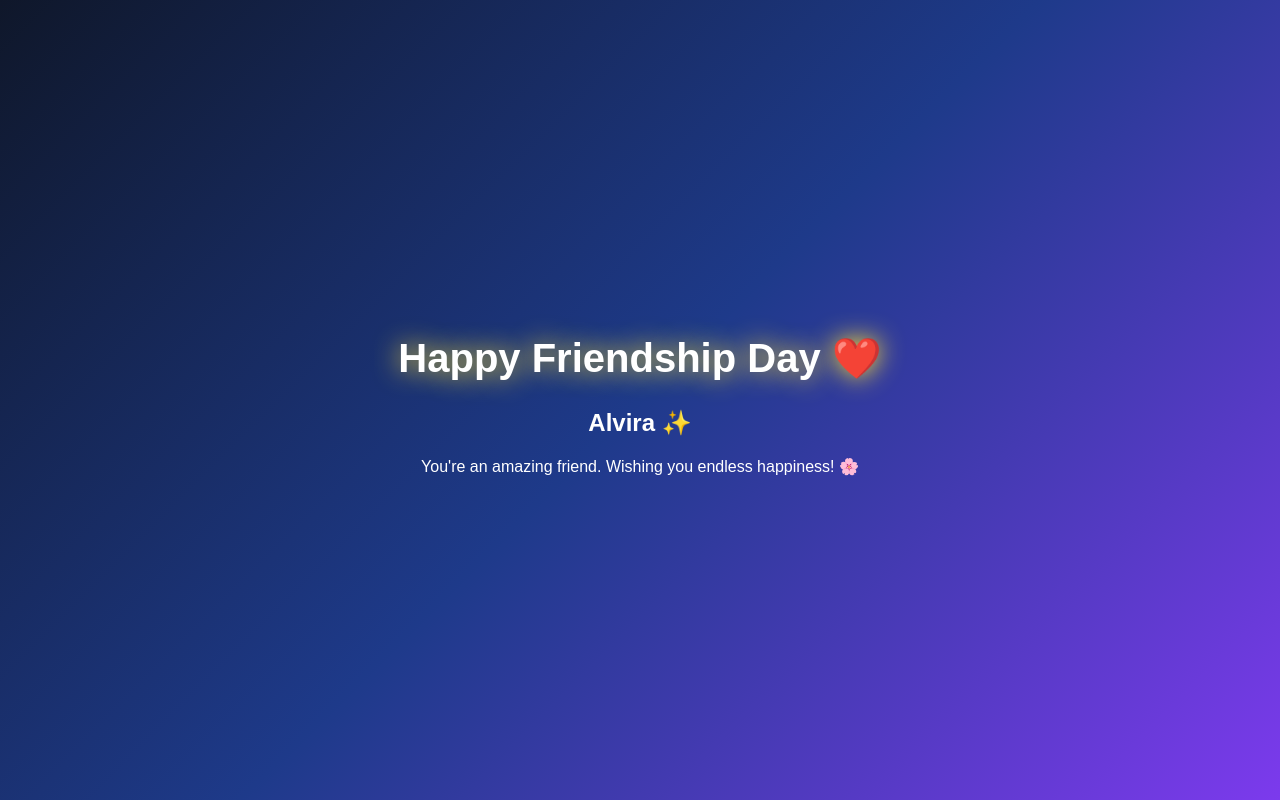
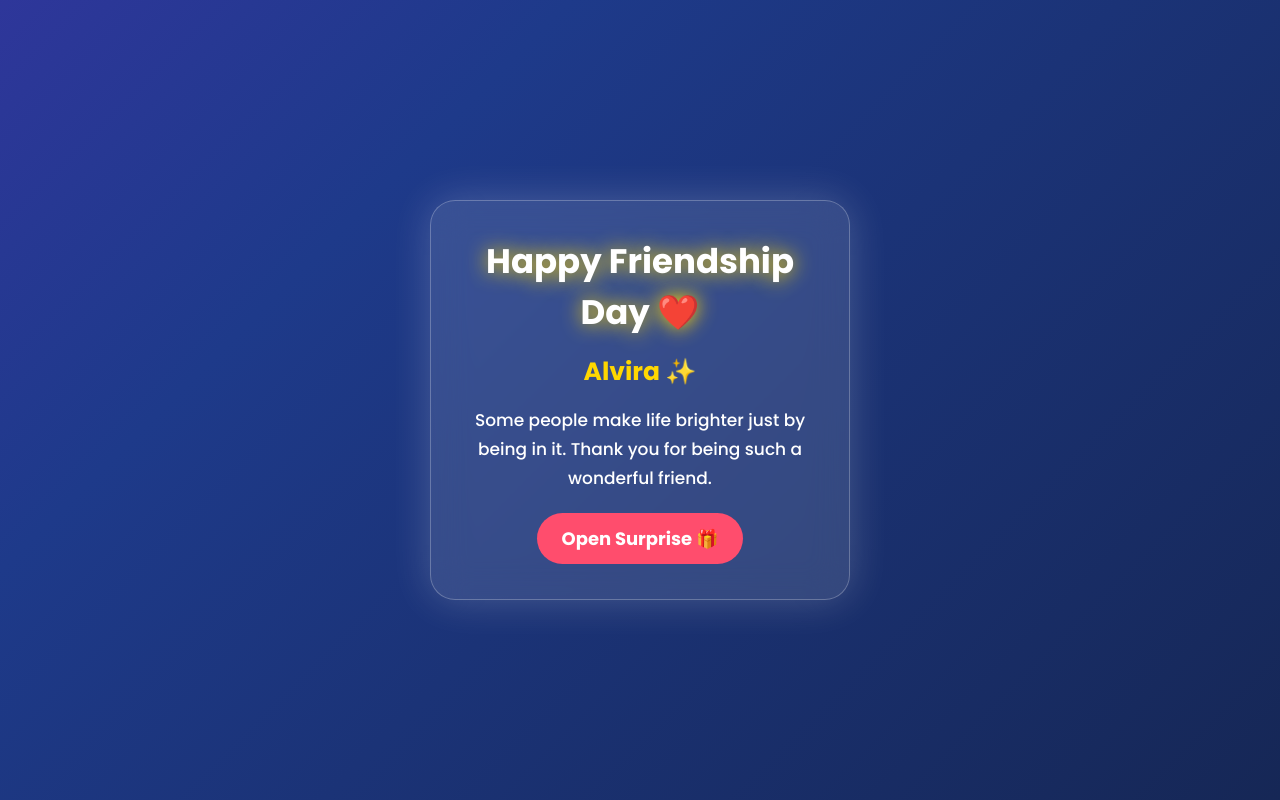
Before and after one commit to jatinlakhara57-ux/friendship-day, a plain HTML site: page index.html in a window 1280 px wide. Drawn offline with Linux system fonts and the light colour scheme.

Commit message:
Update index.html
My best friend

```diff
--- a/index.html
+++ b/index.html
@@ -1,34 +1,196 @@
 <!DOCTYPE html>
-<html>
+<html lang="en">
 <head>
-<title>Happy Friendship Day</title>
+<meta charset="UTF-8">
+<meta name="viewport" content="width=device-width, initial-scale=1.0">
+<title>Happy Friendship Day Alvira ❤️</title>
+
+<link href="https://fonts.googleapis.com/css2?family=Poppins:wght@300;500;700&display=swap" rel="stylesheet">
+
 <style>
+
+*{
+margin:0;
+padding:0;
+box-sizing:border-box;
+font-family:'Poppins',sans-serif;
+}
+
 body{
-  margin:0;
 height:100vh;
+overflow:hidden;
 display:flex;
 justify-content:center;
 align-items:center;
-  background:linear-gradient(135deg,#0f172a,#1e3a8a,#7c3aed);
+background:linear-gradient(-45deg,#0f172a,#1e3a8a,#6d28d9,#ec4899);
+background-size:400% 400%;
+animation:bg 12s ease infinite;
+}
+
+@keyframes bg{
+0%{background-position:0% 50%;}
+50%{background-position:100% 50%;}
+100%{background-position:0% 50%;}
+}
+
+.card{
+width:90%;
+max-width:420px;
+padding:35px;
+border-radius:25px;
+background:rgba(255,255,255,.12);
+backdrop-filter:blur(18px);
+border:1px solid rgba(255,255,255,.25);
+text-align:center;
 color:white;
-  font-family:Arial,sans-serif;
-  text-align:center;
+box-shadow:0 0 40px rgba(255,255,255,.2);
+animation:zoom 1.5s ease;
 }
+
+@keyframes zoom{
+from{
+opacity:0;
+transform:scale(.7);
+}
+to{
+opacity:1;
+transform:scale(1);
+}
+}
+
 h1{
-  font-size:40px;
-  animation: glow 2s infinite alternate;
+font-size:34px;
+margin-bottom:15px;
+text-shadow:0 0 20px gold;
 }
-@keyframes glow{
-  from{ text-shadow:0 0 10px #fff; }
-  to{ text-shadow:0 0 30px gold; }
+
+h2{
+font-size:25px;
+color:#ffd700;
+margin-bottom:15px;
+}
+
+p{
+line-height:1.7;
+font-size:17px;
+}
+
+button{
+margin-top:30px;
+padding:15px 35px;
+border:none;
+border-radius:50px;
+font-size:18px;
+cursor:pointer;
+background:gold;
+font-weight:bold;
+transition:.3s;
+}
+
+button:hover{
+transform:scale(1.1);
+}
+
+#gift{
+display:none;
+margin-top:25px;
+font-size:55px;
+animation:gift 1s infinite;
+}
+
+@keyframes gift{
+50%{
+transform:translateY(-10px);
+}
+}
+
+#message{
+display:none;
+margin-top:25px;
+font-size:18px;
+color:#fff;
+}
+
+.heart{
+position:absolute;
+color:#ff4d6d;
+font-size:25px;
+animation:float 6s linear infinite;
+}
+
+@keyframes float{
+0%{
+transform:translateY(100vh);
+opacity:0;
+}
+100%{
+transform:translateY(-120vh);
+opacity:1;
+}
+}
+
+</style>
+</head>
+
+<body>
+
+<div class="card">
+
+<h1>Happy Friendship Day ❤️</h1>
+
+<h2>Alvira ✨</h2>
+
+<p>
+Some people make life brighter just by being in it.
+Thank you for being such a wonderful friend.
+</p>
+
+<button onclick="openGift()">
+Open Surprise 🎁
+</button>
+
+<div id="gift">
+🎁
+</div>
+
+<div id="message">
+  <style>
+button{
+  margin-top:20px;
+  padding:12px 25px;
+  font-size:18px;
+  border:none;
+  border-radius:30px;
+  background:#ff4d6d;
+  color:white;
+  cursor:pointer;
+}
+
+#msg{
+  display:none;
+  margin-top:20px;
+  font-size:22px;
+  color:#ffe66d;
 }
 </style>
+<script>
+function surprise(){
+  document.getElementById("msg").style.display="block";
+}
+</script>
 </head>
+
 <body>
 <div>
   <h1>Happy Friendship Day ❤️</h1>
-<h2>Alvira ✨</h2>
-<p>You're an amazing friend. Wishing you endless happiness! 🌸</p>
+  <h2>Alvira 🌸</h2>
+  <p>You're an amazing friend. Wishing you endless happiness! 💖</p>
+
+  <button onclick="surprise()">Click Me 🎁</button>
+
+  <div id="msg">
+    🌹 Thank you for being my best friend! 🌹
+  </div>
 </div>
 </body>
 </html>
```
Lines whose indentation alone changed are shown as unchanged.
